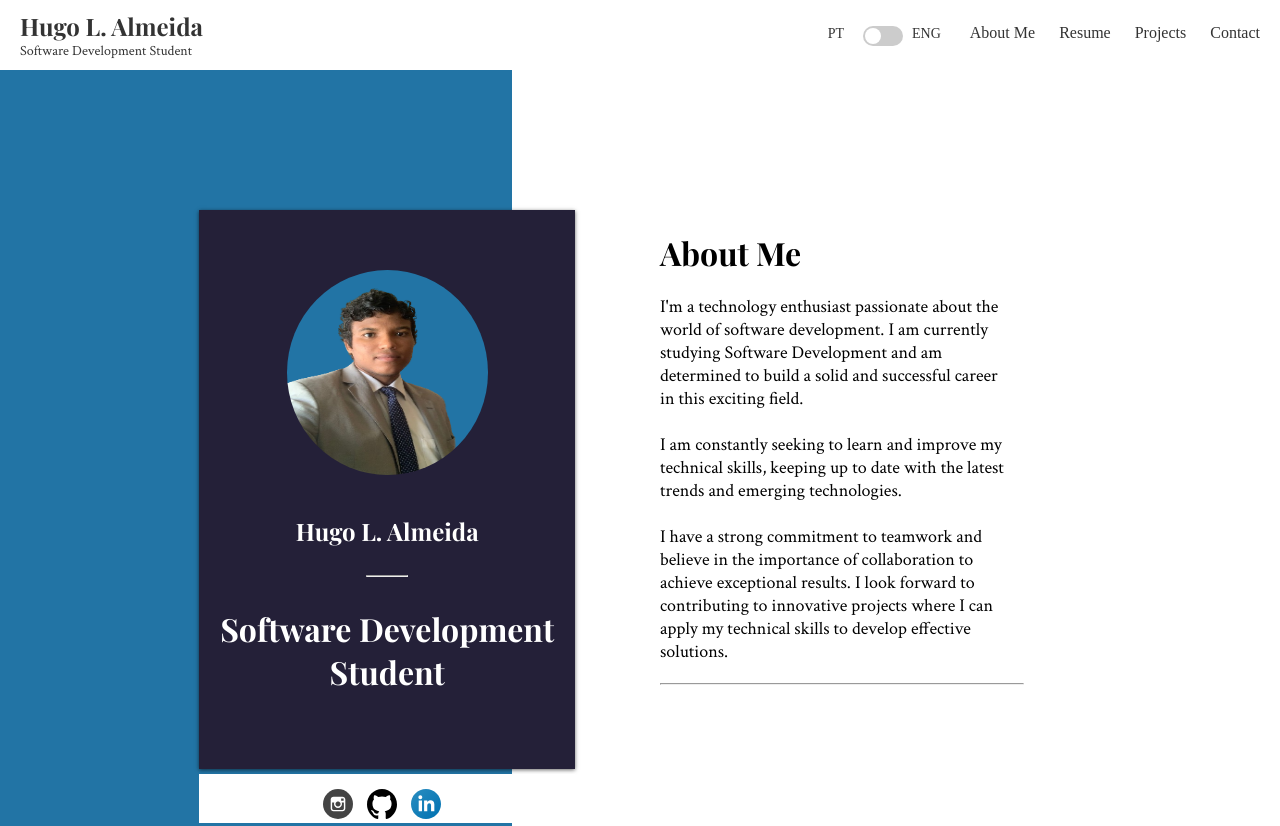
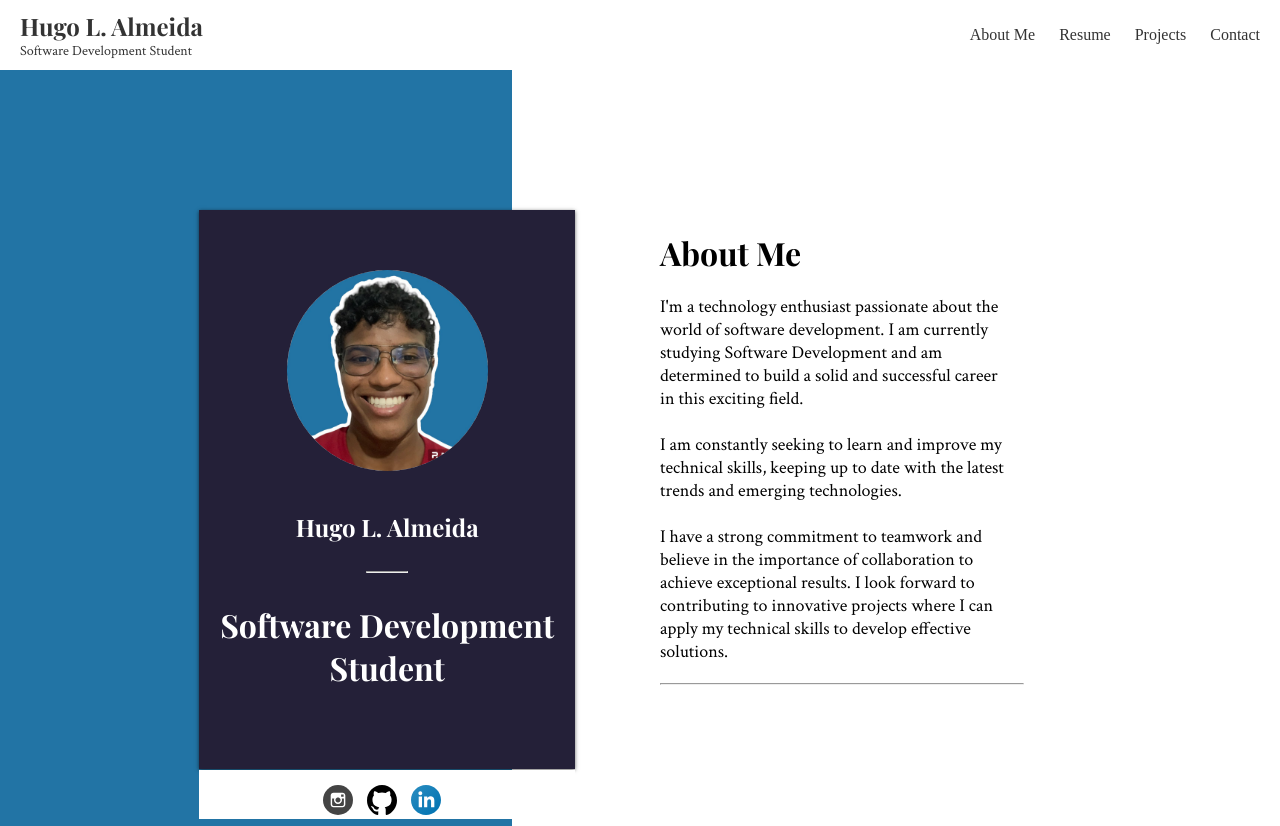
Before and after one commit to hugolalmeida/Portfolio, a website built with Vite: page src/index.html in a window 1280 px wide. Shown: the top 826 px of the page. Built offline with nearby package versions, Linux system fonts and the light colour scheme; files whose address does not match are found by name; a web font is replaced by a local one.

Commit message:
added a new pic

```diff
--- a/src/index.html
+++ b/src/index.html
@@ -16,12 +16,12 @@
       </div>
       <div class="right-side">
 
-            <label for="languageSwitchPT">PT</label>
+            <!-- <label for="languageSwitchPT">PT</label>
             <label class="switch">
                 <input type="checkbox" id="languageSwitchPT">
                 <span class="slider round"></span>
             </label>
-            <label for="languageSwitchENG">ENG</label>
+            <label for="languageSwitchENG">ENG</label> -->
 
           <a href="#about">About Me</a>
           <a href="#resume">Resume</a>
@@ -35,7 +35,7 @@
         <!-- Left Section: Card with Photo and Social Media Icons -->
         <div class="left-section">
             <div class="profile-card">
-                <img src="../src/public/image/WhatsApp_Image_2024-02-19_at_17.00.00-removebg-preview.png" alt="Your Name" class="profile-photo">
+                <img src="public/image/Me.jpeg" alt="Hugo L." class="profile-photo">
                 <h2>Hugo L. Almeida</h2>
                 <hr id="line">
                 <h1>Software Development Student</h1>
```
Also changed, not shown: src/public/image/Me.jpeg (added).
